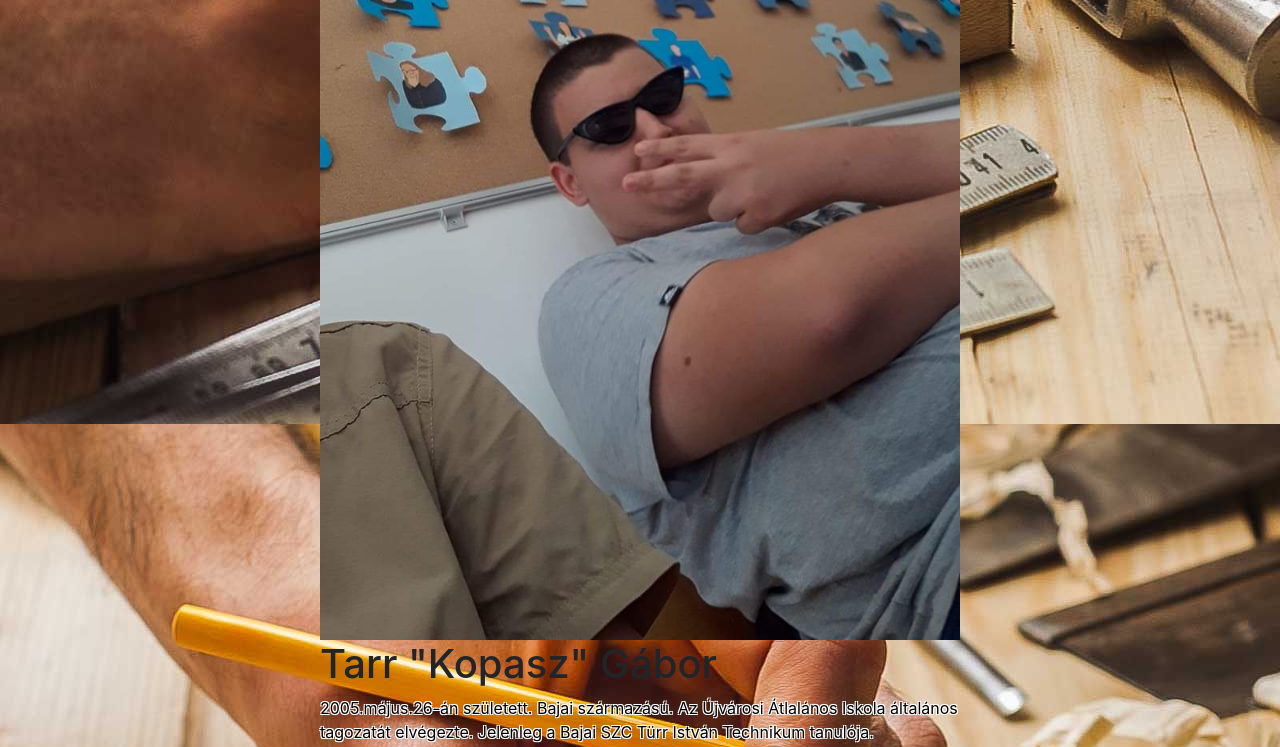
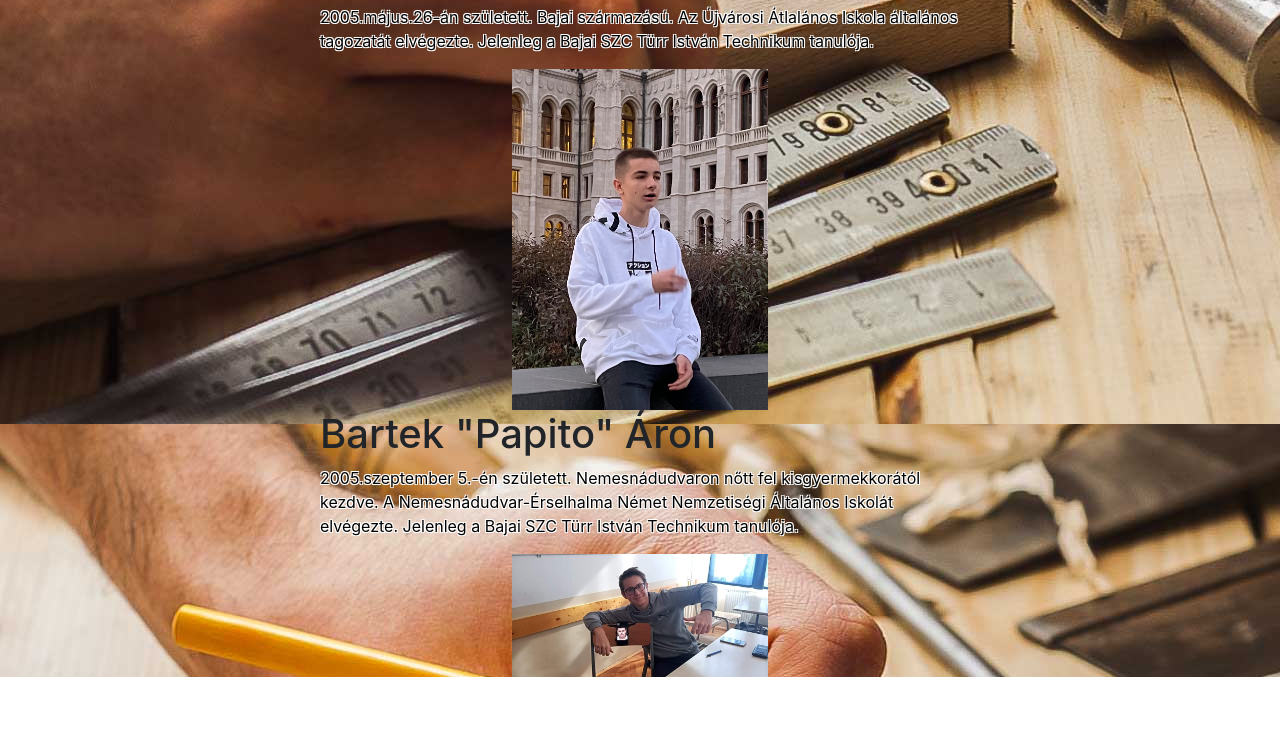
Before and after one commit to vargajanos/Festekbolt, a plain HTML site: page Rólunk.html in a window 1280 px wide. Shown: the part 776-1523 px from the top of the page. After the commit the page ends 1453 px from the top, so only its background shows below. Drawn offline with Linux system fonts and the light colour scheme.

Commit message:
Rólunk css frissítése

```diff
--- a/Rólunk.css
+++ b/Rólunk.css
@@ -13,19 +13,19 @@ body{
     display: block;
     margin-left: auto;
     margin-right: auto;
-    width: 50%;
+    width: 20%;
 }
 .center2{
     display: block;
     margin-left: auto;
     margin-right: auto;
-    width: 50%;
+    width: 20%;
 }
   .center3{
     display: block;
     margin-left: auto;
     margin-right: auto;
-    width: 50%;
+    width: 20%;
 }
 p{
     color: black;
```
